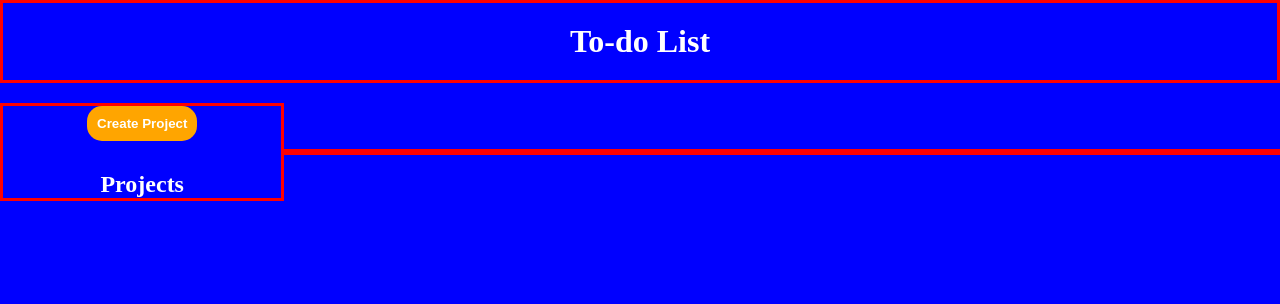
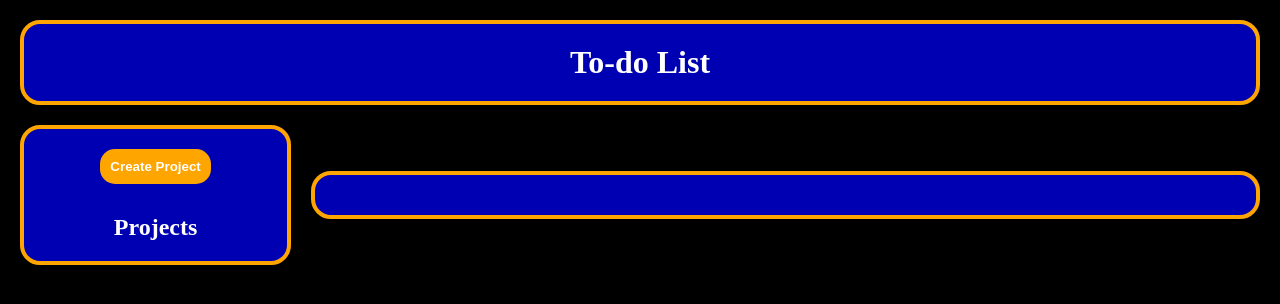
Before and after one commit to Rod-97/todo-list, a website built with webpack: page src/template.html in a window 1280 px wide. Built offline with nearby package versions, Linux system fonts and the light colour scheme.

Commit message:
improve design

```diff
--- a/src/styles.css
+++ b/src/styles.css
@@ -5,21 +5,25 @@
 }
 
 body {
-  background-color: blue;
+  background-color: black;
   color: white;
   display: flex;
   flex-direction: column;
   justify-content: center;
   align-items: center;
+  gap: 20px;
+  padding: 20px;
 
   > * {
-    border: 3px solid red;
+    background-color: rgb(0, 0, 255, 0.7);
+    border-radius: 20px;
+    padding: 20px;
+    border: 4px solid orange;
+    width: 100%;
   }
 }
 
 #title {
-  margin-bottom: 20px;
-  padding: 20px;
   text-align: center;
 }
 
```
